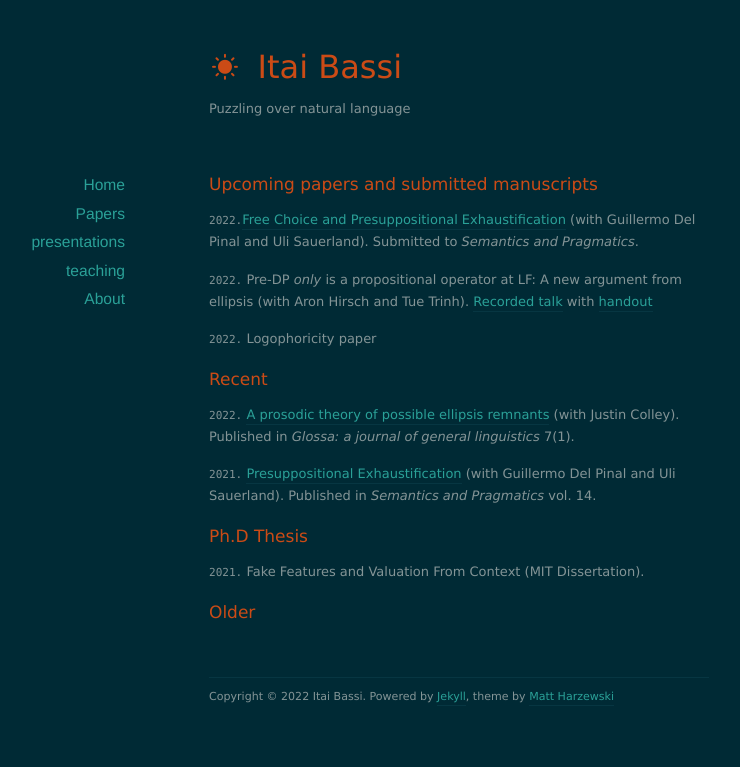
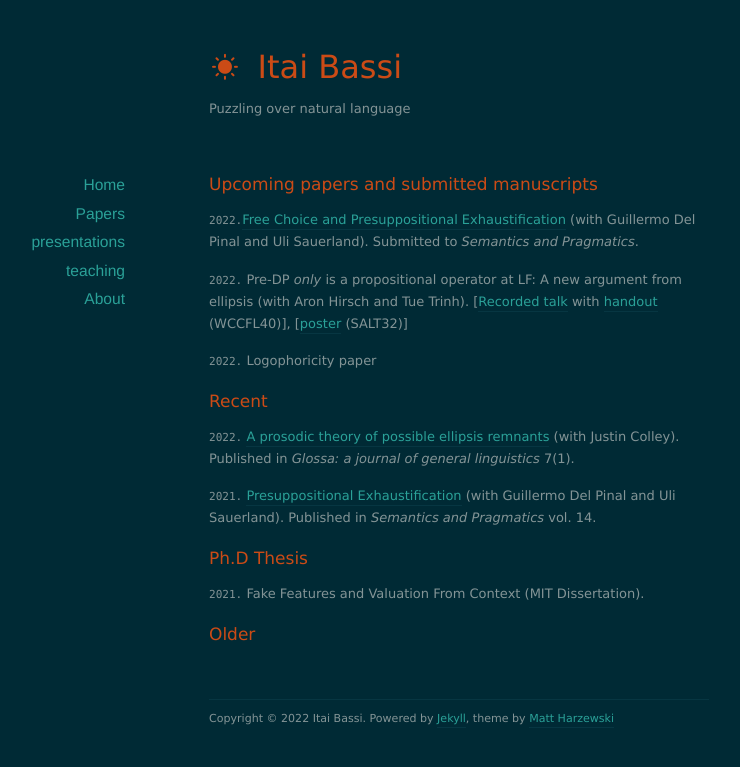
Before and after one commit to itaibassi/itaibassi.github.io, a Jekyll site: the page built from papers/index.markdown, in a window 1280 px wide. Shown: the top 767 px of the page, without its empty margins (181-921 px from the left). Built offline with Jekyll 4.4.1, drawn with Linux system fonts in a browser that asks for light colours; nearby versions of some CDN libraries.

Commit message:
Update index.markdown

```diff
--- a/papers/index.markdown
+++ b/papers/index.markdown
@@ -12,8 +12,7 @@ title: Papers
 `2022.`[Free Choice and Presuppositional Exhaustification](https://ling.auf.net/lingbuzz/006122) (with Guillermo Del Pinal and Uli Sauerland). Submitted to *Semantics and Pragmatics*.
 
 
-`2022.` Pre-DP *only* is a propositional operator at LF: A new argument from ellipsis (with Aron Hirsch and Tue Trinh).  [Recorded talk](https://osf.io/w6pue) with [handout](https://osf.io/fp2ym)
-
+`2022.` Pre-DP *only* is a propositional operator at LF: A new argument from ellipsis (with Aron Hirsch and Tue Trinh).  [[Recorded talk](https://osf.io/w6pue) with [handout](https://osf.io/fp2ym) (WCCFL40)], [[poster](https://osf.io/bwa7d) (SALT32)]
 
 `2022.` Logophoricity paper
 
```
